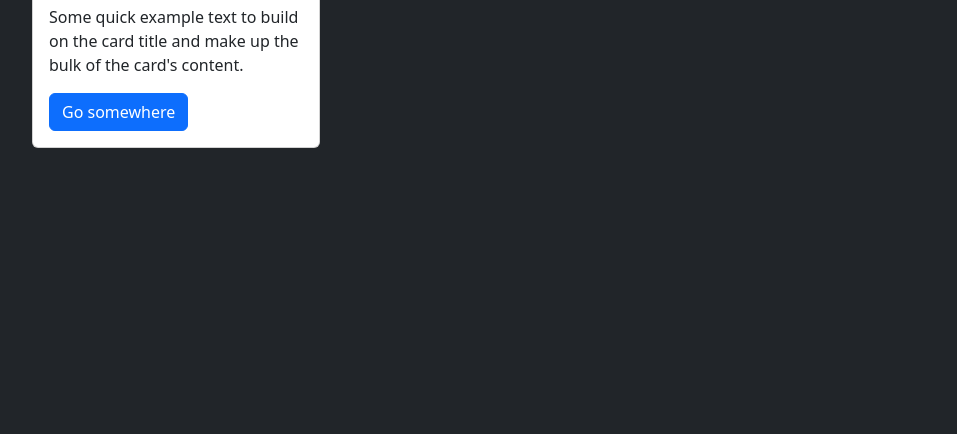
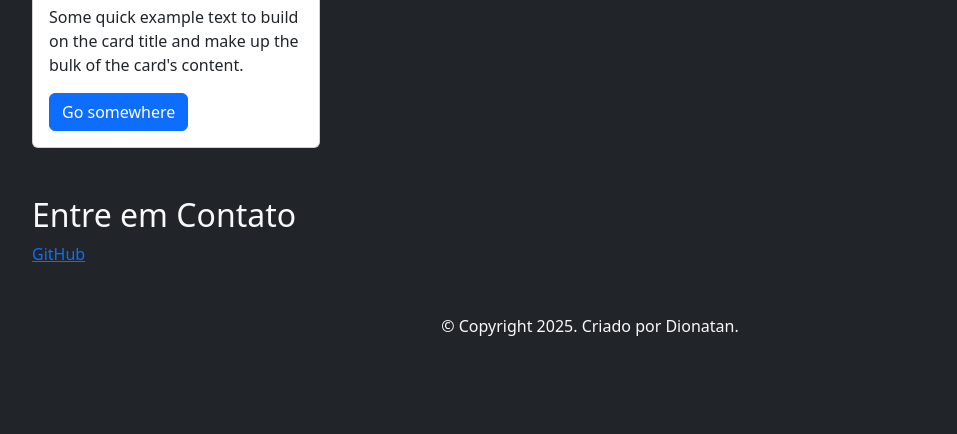
Before and after one commit to Prof-Dionatan/Meu-Portfolio-2A-Stange-2025, a plain HTML site: page index.html in a window 1280 px wide. Shown: the part 537-971 px from the top of the page, without its empty margins (50-1007 px from the left). Before the commit the page ends 800 px from the top, so only its background shows below. Drawn offline with nearby package versions, Linux system fonts and the light colour scheme.

Commit message:
Adicionei o rodapé

```diff
--- a/index.html
+++ b/index.html
@@ -37,6 +37,11 @@
 
     </main>
 
+    <footer class="container py-5">
+        <h2>Entre em Contato</h2>
+        <a href="">GitHub</a>
+        <p class="my-5 text-center">&copy Copyright 2025. Criado por Dionatan.</p>
+    </footer>
 
 </body>
 </html>
```
